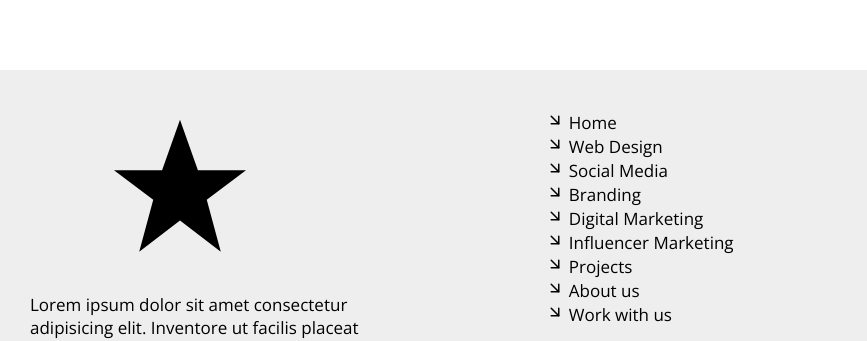
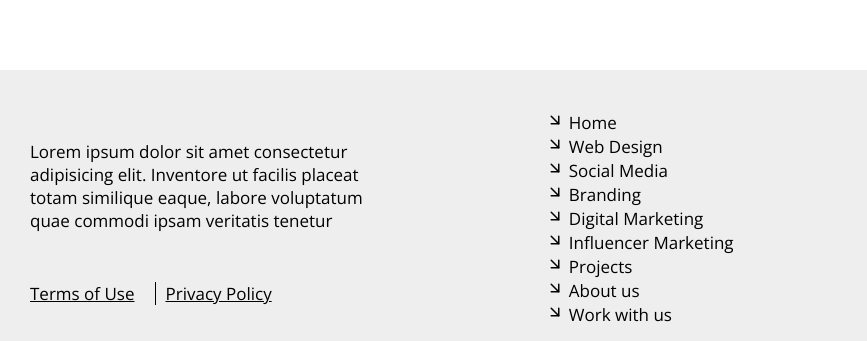
Before and after one commit to Fransco35/businessLandingPage, a website: page index.html in a window 1280 px wide. Shown: the part 8332-8673 px from the top of the page, 0-867 px from the left. Drawn offline with nearby package versions, Linux system fonts and the light colour scheme.

Commit message:
Update index.html

```diff
--- a/index.html
+++ b/index.html
@@ -364,11 +364,6 @@
   <!-- Footer -->
   <footer class="footer">
     <div class="footer-grid footer-grid_1">
-      <div class="nav-header">
-        <svg class="nav-icon">
-          <use xlink:href="sprite.svg#icon-star"></use>
-        </svg>
-      </div>
 
       <p class="footer-grid_1_p">
         Lorem ipsum dolor sit amet consectetur adipisicing elit. Inventore ut facilis placeat totam similique eaque, labore voluptatum quae commodi ipsam veritatis tenetur
```
